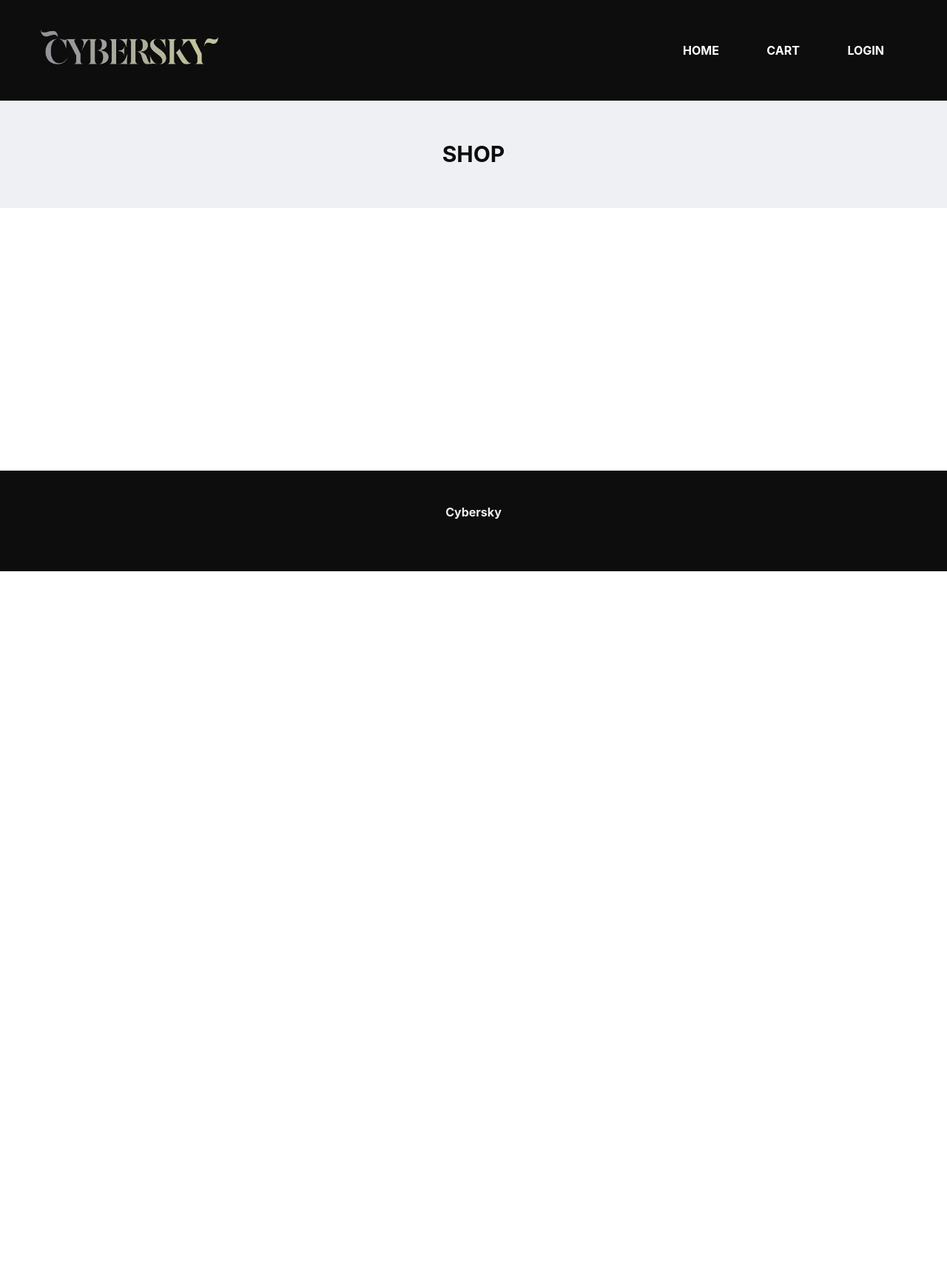
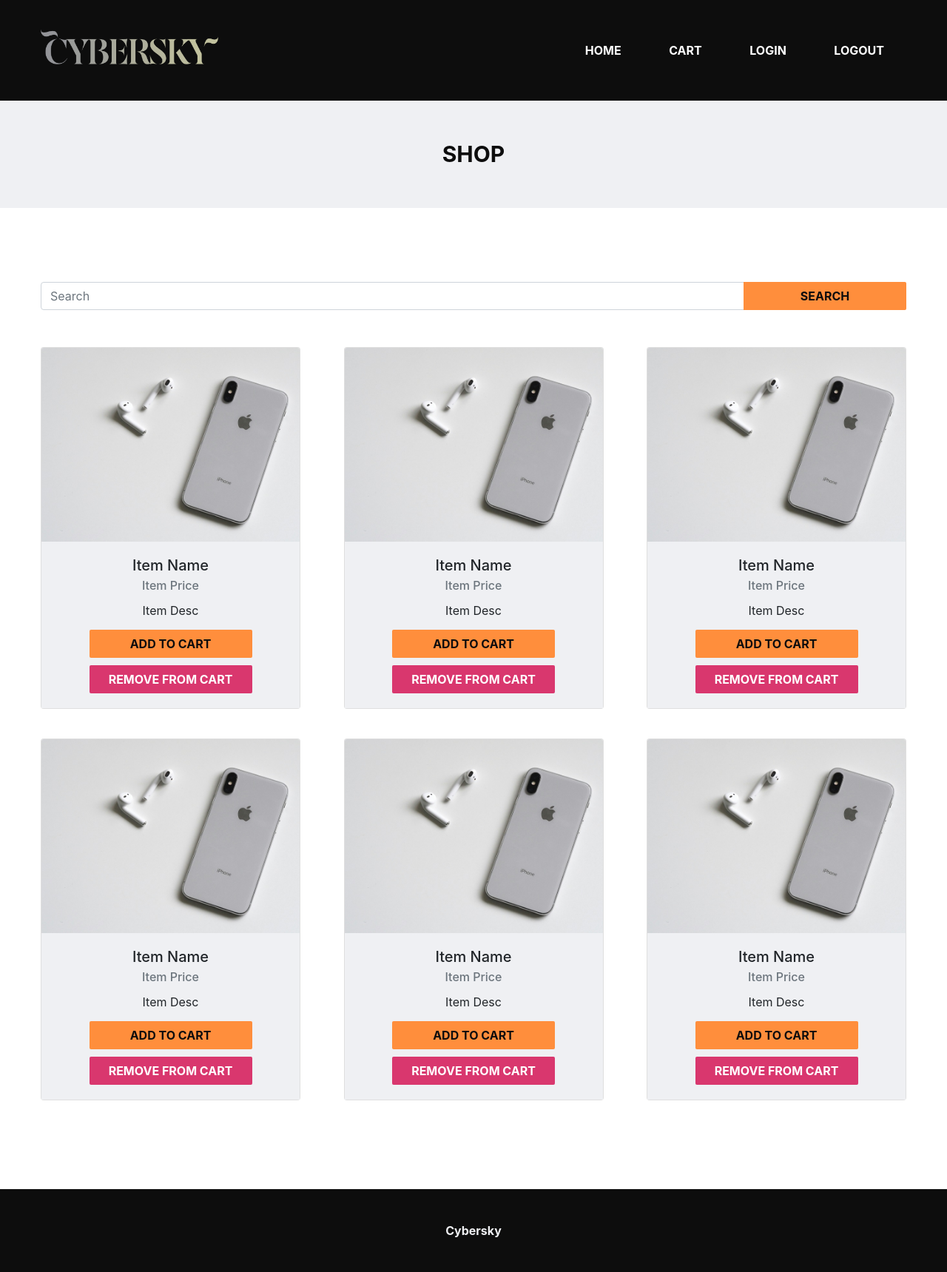
Before and after one commit to Nitin2806/CyberSky, a PHP site: page / in a window 1280 px wide. Shown: the whole page at 74% size. Before the commit the page ends 772 px from the top, so only its background shows below. Run offline with PHP 8.4, Linux system fonts and the light colour scheme.

Commit message:
latest design

```diff
--- a/footer.php
+++ b/footer.php
@@ -1,11 +1,11 @@
 <footer>
     <div class="container">
         <div class="col-100">
-            <div class="box-dark">
+
                 <p>
                     Cybersky
                 </p>
-            </div>
+
         </div>
     </div>
 </footer>
--- a/header.php
+++ b/header.php
@@ -5,7 +5,6 @@
         <meta name="viewport" content="width=device-width, initial-scale=1.0" />
         <link rel="stylesheet" href="https://cdn.jsdelivr.net/npm/bootstrap@4.4.1/dist/css/bootstrap.min.css" integrity="sha384-Vkoo8x4CGsO3+Hhxv8T/Q5PaXtkKtu6ug5TOeNV6gBiFeWPGFN9MuhOf23Q9Ifjh" crossorigin="anonymous">
         <link rel="stylesheet" href="style.css" />
-        <script src="script.js"></script>
         <title>Cybersky</title>
     </head>
 
@@ -19,6 +18,7 @@
                     <li><a href="index.php">Home</a></li>
                     <li><a href="cart.php">Cart</a></li>
                     <li><a href="login.php">Login</a></li>
+                    <li><a href="logout.php">Logout</a></li>
                 </ul>
             </div>
         </nav>
--- a/index.php
+++ b/index.php
@@ -3,14 +3,101 @@
     <main>
         <div class="hero">Shop</div>
         <div class="area-light">
-            <div class="container area">
+
+            <div class="container search-area">
+
+            <?php
+            $search="";
+            if($_SERVER['REQUEST_METHOD']=="POST")
+            {
+                if(!empty($_POST["search"]))
+                $search=$_POST["search"];
+            }
+            ?>
+                <form id="form" name="form" method="post" action="index.php">
+                    <div class="input-group mb-3">
+                        <input type="text"  id="search" name="search" class="form-control" placeholder="Search" value="<?php echo $search; ?>">
+                        <div class="input-group-append">
+                            <button class="btn btn-orange" type="submit">Search</button>
+                        </div>
+                    </div>
+                </form>
+
+            </div>
+
+            <div class="container shop-area">
+
+                <div class="card item">
+                    <img class="card-img-top item-image" src="images/iphone.jpg">
+                    <div class="card-body">
+                        <h5 class="card-title item-name">Item Name</h5>
+                        <h6 class="card-subtitle mb-2 text-muted item-price">Item Price</h6>
+                        <p class="card-text item-desc">Item Desc</p>
+                        <a href="#" class="btn-orange">Add to Cart</a>
+                        <a href="#" class="btn-pink">Remove From Cart</a>
+                    </div>
+                </div>
+
+                <div class="card item">
+                    <img class="card-img-top item-image" src="images/iphone.jpg">
+                    <div class="card-body">
+                        <h5 class="card-title item-name">Item Name</h5>
+                        <h6 class="card-subtitle mb-2 text-muted item-price">Item Price</h6>
+                        <p class="card-text item-desc">Item Desc</p>
+                        <a href="#" class="btn-orange">Add to Cart</a>
+                        <a href="#" class="btn-pink">Remove From Cart</a>
+                    </div>
+                </div>
+
+                <div class="card item">
+                    <img class="card-img-top item-image" src="images/iphone.jpg">
+                    <div class="card-body">
+                        <h5 class="card-title item-name">Item Name</h5>
+                        <h6 class="card-subtitle mb-2 text-muted item-price">Item Price</h6>
+                        <p class="card-text item-desc">Item Desc</p>
+                        <a href="#" class="btn-orange">Add to Cart</a>
+                        <a href="#" class="btn-pink">Remove From Cart</a>
+                    </div>
+                </div>
+
+                <div class="card item">
+                    <img class="card-img-top item-image" src="images/iphone.jpg">
+                    <div class="card-body">
+                        <h5 class="card-title item-name">Item Name</h5>
+                        <h6 class="card-subtitle mb-2 text-muted item-price">Item Price</h6>
+                        <p class="card-text item-desc">Item Desc</p>
+                        <a href="#" class="btn-orange">Add to Cart</a>
+                        <a href="#" class="btn-pink">Remove From Cart</a>
+                    </div>
+                </div>
+
+                <div class="card item">
+                    <img class="card-img-top item-image" src="images/iphone.jpg">
+                    <div class="card-body">
+                        <h5 class="card-title item-name">Item Name</h5>
+                        <h6 class="card-subtitle mb-2 text-muted item-price">Item Price</h6>
+                        <p class="card-text item-desc">Item Desc</p>
+                        <a href="#" class="btn-orange">Add to Cart</a>
+                        <a href="#" class="btn-pink">Remove From Cart</a>
+                    </div>
+                </div>
+
+                <div class="card item">
+                    <img class="card-img-top item-image" src="images/iphone.jpg">
+                    <div class="card-body">
+                        <h5 class="card-title item-name">Item Name</h5>
+                        <h6 class="card-subtitle mb-2 text-muted item-price">Item Price</h6>
+                        <p class="card-text item-desc">Item Desc</p>
+                        <a href="#" class="btn-orange">Add to Cart</a>
+                        <a href="#" class="btn-pink">Remove From Cart</a>
+                    </div>
+                </div>
 
 
 
-                </div>
 
             </div>
-
-        </main>
+        </div>
+    </main>
 
 <?php  include('footer.php'); ?>
--- a/style.css
+++ b/style.css
@@ -8,7 +8,9 @@ h3 {
 
 body {
     width: 100%;
-    float: left;
+    display: flex;
+    flex-direction: column;
+    flex-wrap: wrap;
 }
 
 body,
@@ -30,7 +32,6 @@ a {
 p {
     font-size: 16px;
     line-height: 32px;
-    color: #a7a9be;
     text-align: justify;
 }
 
@@ -198,54 +199,10 @@ nav a {
     float: left;
 }
 
-.box-dark {
-    background-color: #0d0d0d;
-    box-sizing: border-box;
-    float: left;
-}
-
-.box-light {
-    background-color: #ffffff;
-    box-sizing: border-box;
-    float: left;
-}
-
-.box-dark h3,
-.box-light h3 {
-    width: 100%;
-    float: left;
-    margin: 0px;
-    padding: 24px;
-    box-sizing: border-box;
-}
-
-.box-dark p {
-    float: left;
-    width: 100%;
-    padding: 0px 24px 24px 24px;
-    box-sizing: border-box;
-}
-
-.box-light p {
-    float: left;
-    width: 100%;
-    padding: 24px;
-    box-sizing: border-box;
-}
-
-.box-light p,
-.area-light p {
-    color: #0d0d0d;
-}
-
-.box-light h3 {
-    background-color: #ff8e3c;
-}
-
 label {
     display: block;
-    font-size: 17px;
-    line-height: 27px;
+    font-size: 16px;
+    line-height: 24px;
     font-weight: bold;
     margin: 0px 0 5px;
     text-transform: uppercase;
@@ -270,61 +227,78 @@ select
 
 button,
 input[type="submit"] {
-    font-family: "Barlow Semi Condensed", sans-serif;
     margin-top: 20px;
 }
 
-.btn {
+.btn-orange {
+    color: #0d0d0d;
     background-color: #ff8e3c;
-    color: #000;
-
     text-transform: uppercase;
     cursor: pointer;
     width: fit-content;
-    padding: 12px 40px;
+    padding: 7px 20px;
     font-weight: bold;
-    font-size: 17px;
-    border: none;
+    font-size: 16px;
     display: inline-block;
     border-radius: 2px;
-    border: solid 2px #000;
-    width:250px;
+    border: none;
     text-align: center;
+    width: 220px;
+    margin-top: 10px;
 }
 
 .btn-black {
-    color: rgb(255 255 255);
-    background-color: #000;
+    color: #ffffff;
+    background-color: #0d0d0d;
     text-transform: uppercase;
     cursor: pointer;
     width: fit-content;
-    padding: 5px 20px;
+    padding: 7px 20px;
     font-weight: bold;
     font-size: 16px;
-    border: none;
     display: inline-block;
     border-radius: 2px;
-    border: solid 2px #000;
-    margin-top: 30px;
+    border: none;
     text-align: center;
+    width: 220px;
+    margin-top: 10px;
 }
 
-.btn-white {
-    color:#0d0d0d;
-    background-color:#e1e2e9;
+.btn-pink {
+    color: #ffffff;
+    background-color: #d9376e;
     text-transform: uppercase;
     cursor: pointer;
     width: fit-content;
-    padding: 5px 20px;
+    padding: 7px 20px;
     font-weight: bold;
     font-size: 16px;
-    border: none;
     display: inline-block;
     border-radius: 2px;
-    border: solid 2px #000;
-    margin-top: -10px;
+    border: none;
     text-align: center;
+    width: 220px;
+    margin-top: 10px;
 }
+
+.btn-orange:hover
+{
+    color: #ffffff;
+    background-color: #d9376e;
+}
+
+.btn-black:hover
+{
+    color: #0d0d0d;
+    background-color: #ff8e3c;
+}
+
+.btn-pink:hover
+{
+    color: #ffffff;
+    background-color: #0d0d0d;
+}
+
 
 main {
     min-height: 500px;
@@ -366,3 +340,85 @@ a:hover {
     color: #ff8e3c;
     text-decoration: none;
 }
+
+.shop-area
+{
+    width: 100%;
+    display: flex;
+    flex-wrap: wrap;
+    justify-content: space-between;
+}
+
+.item
+{
+    width: 30%;
+    display: flex;
+    flex-wrap: wrap;
+    flex-direction: column;
+    margin-top: 20px;
+    margin-bottom: 20px;
+}
+
+.card-body {
+    display: flex;
+    flex-direction: column;
+    align-items: center;
+    padding: 20px;
+    background-color: #eff0f3;
+}
+
+.search-area
+{
+    margin-bottom: 30px;
+}
+
+.search-area .btn
+{
+    margin-top: 0px;
+    padding: 0px;
+}
+
+
+
+
+.field-error {
+    font-size: 14px;
+    line-height: 20px;
+    color: #d9376e;
+    font-weight: bold;
+}
+
+.page-error {
+    text-transform: uppercase;
+    font-size: 16px;
+    line-height: 20px;
+    color: #d9376e;
+    text-align: center;
+    font-weight: bold;
+}
+
+
+.form-field
+{
+    display: flex;
+    width: 100%;
+    flex-direction: column;
+    box-sizing: border-box;
+    margin-bottom: 10px;
+}
+
+.button-field
+{
+    flex-direction: row;
+    justify-content: center;
+}
+
+.button-field .btn
+{
+    margin: 10px;
+}
+
+.form-area
+{
+    max-width: 500px;
+}
```
Also changed, not shown: cybersky (1).sql (added, +141 -0 lines), login.php (added, +95 -0 lines), images/iphone.jpg (added).
